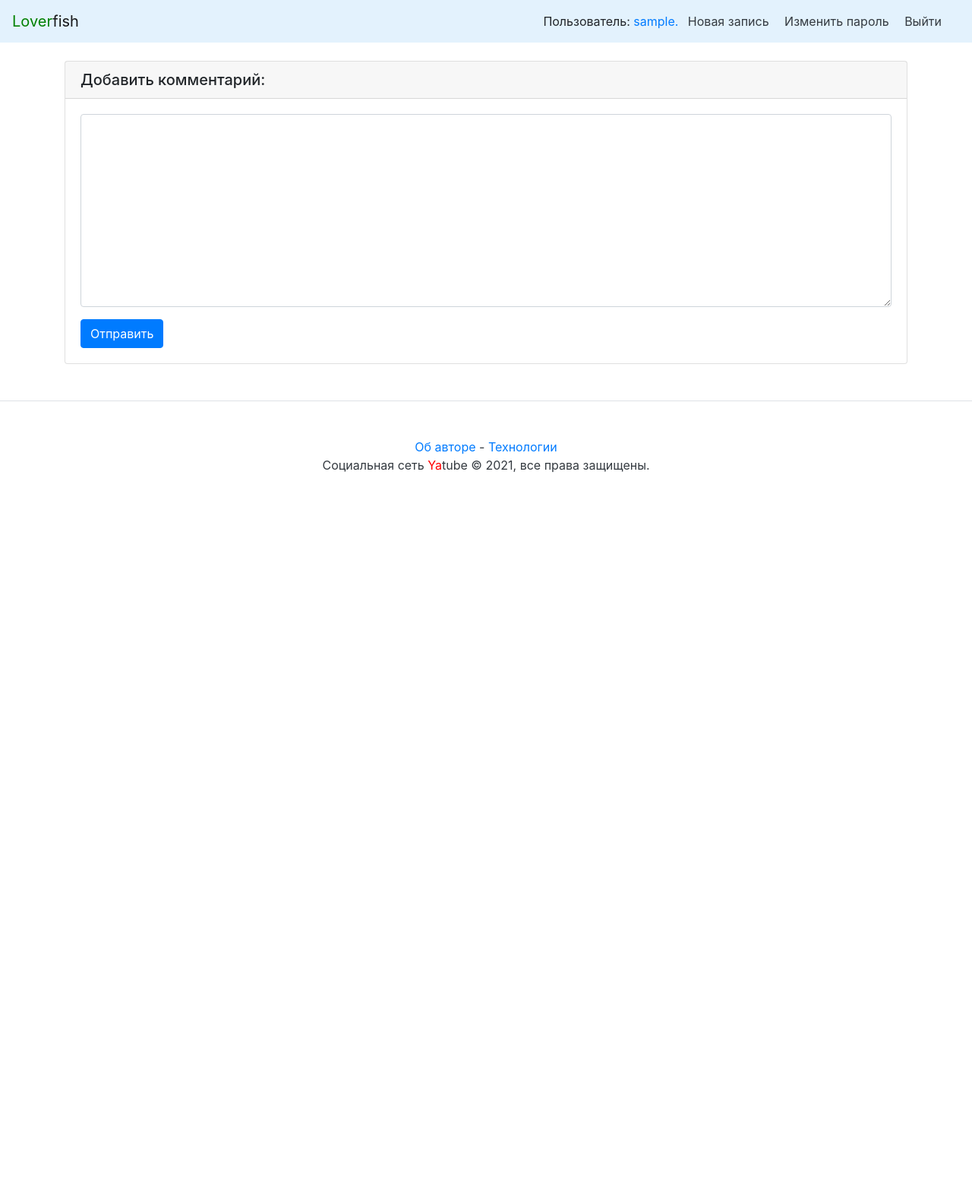
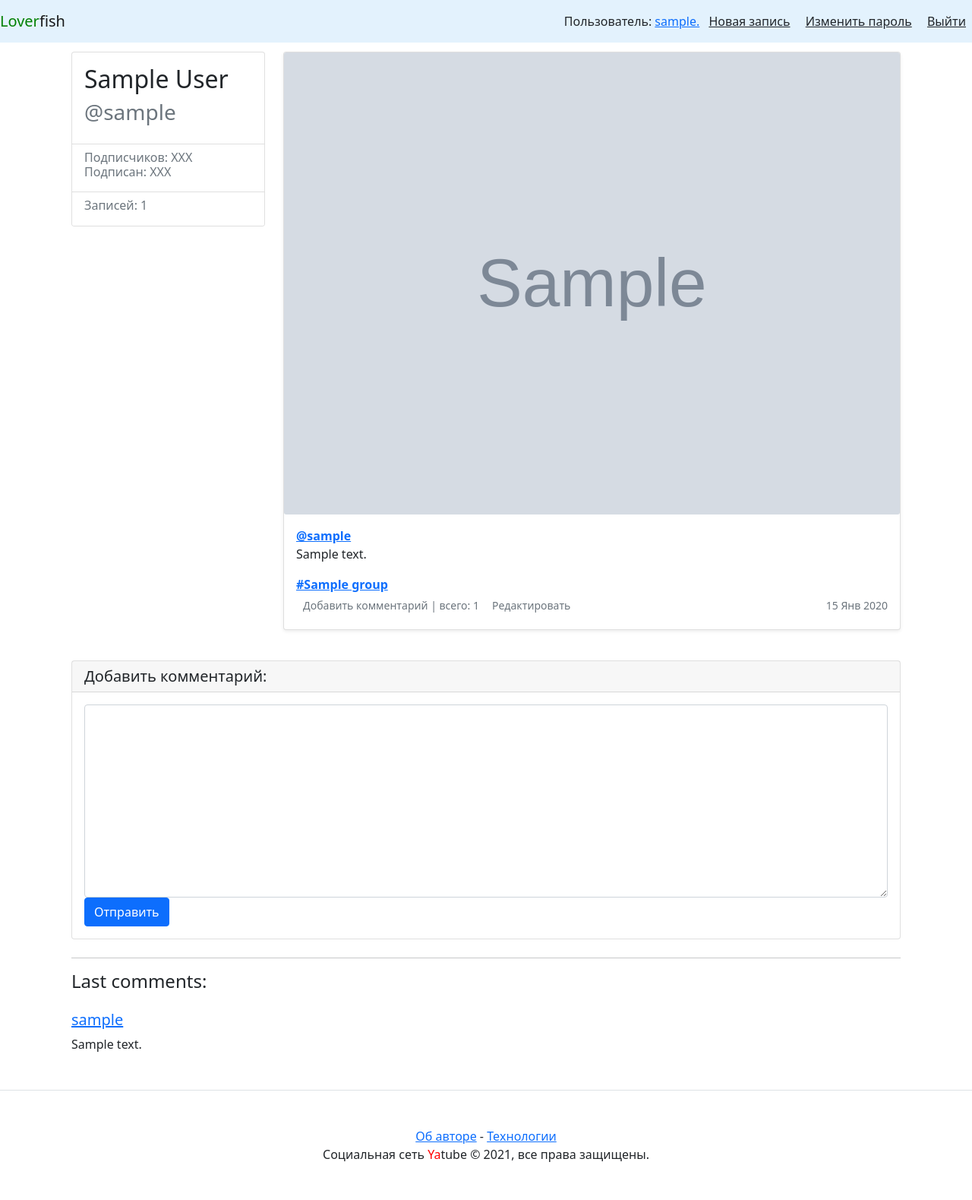
Before and after one commit to loverfish/Social_network, a Django app: a page that uses yatube/templates/base.html in a window 1280 px wide. Shown: the whole page at 76% size. Before the commit the page ends 621 px from the top, so only its background shows below. Run offline with Django 3.2, Linux system fonts and the light colour scheme; a user stored in the database is signed in; tables that the repository leaves empty hold one stand-in row (values such as "Sample post"); grey boxes marked "Sample" are stand-in pictures; some libraries are stand-ins or nearby versions.

Commit message:
Added comments when viewing posts + template optimization

```diff
--- a/yatube/posts/forms.py
+++ b/yatube/posts/forms.py
@@ -12,6 +12,18 @@ class PostForm(forms.ModelForm):
             'group': 'Группа',
             'image': 'Изображение',
         }
+        widgets = {
+            'text': forms.Textarea(attrs={
+                'class': 'form-control',
+            }),
+            'group': forms.Select(attrs={
+                'class': 'form-select',
+            }),
+            'image': forms.FileInput(attrs={
+                'class': 'form-control',
+                # 'type': 'file',
+            })
+        }
 
 
 class CommentForm(forms.ModelForm):
@@ -22,6 +34,5 @@ class CommentForm(forms.ModelForm):
         widgets = {
             'text': forms.Textarea(attrs={
                 'class': 'form-control',
-                # 'placeholder': 'comment',
             }),
         }
--- a/yatube/posts/views.py
+++ b/yatube/posts/views.py
@@ -34,12 +34,14 @@ def profile(request, username):
 
 def post_view(request, username, post_id):
     author = get_object_or_404(User, username=username)
+    comment_list = Comment.objects.order_by('-created').filter(post=post_id)
     post = get_object_or_404(Post, pk=post_id)
     posts = Post.objects.filter(author=author).all() # noqa
     return render(request, 'posts/post.html', {
         'post': post,
         'author': author,
         'posts_count': len(posts),
+        'comment_list': comment_list,
     })
 
 
@@ -70,19 +72,27 @@ def post_edit(request, username, post_id):
     return redirect('post', username=username, post_id=post_id)
 
 
+@login_required()
 def add_comment(request, username, post_id):
     author = get_object_or_404(User, username=username)
+    posts = Post.objects.filter(author=author).all()
     post = get_object_or_404(Post, id=post_id)
-    form = CommentForm()
+    comment_list = Comment.objects.order_by('-created').filter(post=post_id)
+    form = CommentForm(request.POST or None)
     if request.method == 'POST':
-        form = CommentForm(request.POST)
         if form.is_valid():
             comment = form.save(commit=False)
             comment.author = request.user
             comment.post = post
             comment.save()
             return redirect('index')
-    return render(request, 'comments.html', {'form': form, 'post': post})
+    return render(request, 'posts/post.html', {
+        'form': form,
+        'post': post,
+        'comment_list': comment_list,
+        'posts_count': len(posts),
+        'author': author,
+    })
 
 
 def page_not_found(request, exception):
--- a/yatube/templates/comments.html
+++ b/yatube/templates/add_comment.html
@@ -1,9 +1,3 @@
-{% extends 'base.html' %}
-
-{% block title %}Comment{% endblock %}
-
-{% block content %}
-
 {% load user_filters %}
 
 {% if user.is_authenticated %}
@@ -24,21 +18,3 @@
 </form>
 </div>
 {% endif %}
-
-<!-- Комментарии -->
-{% for item in items %}
-<div class="media mb-4">
-<div class="media-body">
-    <h5 class="mt-0">
-    <a
-        href="{% url 'profile' item.author.username %}"
-        name="comment_{{ item.id }}"
-        >{{ item.author.username }}</a>
-    </h5>
-    {{ item.text }}
-</div>
-</div>
-
-{% endfor %}
-
-{% endblock %}
--- /dev/null
+++ b/yatube/templates/all_comments.html
@@ -0,0 +1,19 @@
+<!-- Комментарии -->
+{% if comment_list %}
+    <hr>
+    <h4 class="mb-4">Last comments:</h4>
+{% endif %}
+{% for item in comment_list %}
+    <div class="media mb-4">
+        <div class="media-body">
+            <h5 class="mt-0">
+                <a
+                        href="{% url 'profile' item.author.username %}"
+                        name="comment_{{ item.id }}"
+                >{{ item.author.username }}</a>
+            </h5>
+            {{ item.text }}
+        </div>
+    </div>
+
+{% endfor %}
--- a/yatube/templates/base.html
+++ b/yatube/templates/base.html
@@ -7,7 +7,9 @@
     <title>{% block title %}{% endblock %} | Yatube</title>
     <!-- Загрузка статики -->
     {% load static %}
-    <link rel="stylesheet" href="{% static 'bootstrap/dist/css/bootstrap.min.css' %}">
+<!--    <link rel="stylesheet" href="{% static 'bootstrap/dist/css/bootstrap.min.css' %}">-->
+    <link href="https://cdn.jsdelivr.net/npm/bootstrap@5.0.0-beta2/dist/css/bootstrap.min.css" rel="stylesheet"
+          integrity="sha384-BmbxuPwQa2lc/FVzBcNJ7UAyJxM6wuqIj61tLrc4wSX0szH/Ev+nYRRuWlolflfl" crossorigin="anonymous">
     <script src="{% static 'jquery/dist/jquery.min.js' %}"></script>
     <script src="{% static 'bootstrap/dist/js/bootstrap.min.js' %}"></script>
 </head>
--- a/yatube/templates/post_card.html
+++ b/yatube/templates/post_card.html
@@ -8,11 +8,21 @@
             <!-- Ссылка на страницу автора в атрибуте href; username автора в тексте ссылки -->
             <a href="{% url 'profile' post.author.username %}"><strong class="d-block text-gray-dark">@{{ post.author.username }}</strong></a>
             <!-- Текст поста -->
-            {{ post.text }}
+                {{ post.text|linebreaksbr }}
         </p>
+        {% if post.group %}
+        <a class="card-link muted" href="{% url 'group_posts' post.group.slug %}">
+                <strong class="d-block text-gray-dark">#{{ post.group.title }}</strong>
+        </a>
+        {% endif %}
         <div class="d-flex justify-content-between align-items-center">
             <div class="btn-group ">
-                <a class="btn btn-sm text-muted" href="{% url 'add_comment' post.author.username post.id %}" role="button">Добавить комментарий</a>
+                <a class="btn btn-sm text-muted" href="{% url 'add_comment' post.author.username post.id %}" role="button">
+                    Добавить комментарий
+                    {% if post.Post.exists %}
+                    | всего: {{ post.Post.count }}
+                    {% endif %}
+                </a>
                 {% if request.user == post.author %}
                 <!-- Ссылка на редактирование, показывается только автору записи -->
                 <a class="btn btn-sm text-muted" href="{% url 'post_edit' post.author.username post.id %}" role="button">Редактировать</a>
--- a/yatube/templates/posts/new_post.html
+++ b/yatube/templates/posts/new_post.html
@@ -7,6 +7,6 @@
     <form action="" method="post" enctype="multipart/form-data">
         {% csrf_token %}
         {{ form.as_p }}
-        <button type="submit">{% if post %}Update{% else %}Create{% endif %}</button>
+        <button type="submit" class="btn btn-primary mt-3">{% if post %}Update{% else %}Create{% endif %}</button>
     </form>
 {% endblock %}
--- a/yatube/templates/posts/post.html
+++ b/yatube/templates/posts/post.html
@@ -3,14 +3,6 @@
 {% block title %}Post{% endblock %}
 
 {% block content %}
-
-
-<!--    <h3>-->
-<!--        Автор: {{ post.author.get_full_name }}, Дата публикации: {{ post.pub_date|date:"d M Y" }}-->
-<!--    </h3>-->
-<!--    <p>{{ post.text|linebreaksbr }}</p>-->
-<!--    {% if not forloop.last %}<hr>{% endif %}-->
-
 
 <main role="main" class="container">
     <div class="row">
@@ -19,10 +11,14 @@
 
         <div class="col-md-9">
 
-            {% include 'post_card.html' %}
-
+            {% include 'post_card.html' with post=post %}
         </div>
     </div>
+    {% if form %}
+        {% include 'add_comment.html' %}
+    {% endif%}
+
+    {% include 'all_comments.html' %}
 </main>
 
 {% endblock %}
```
Also changed, not shown: yatube/templates/posts/profile.html (+2 -13 lines).
